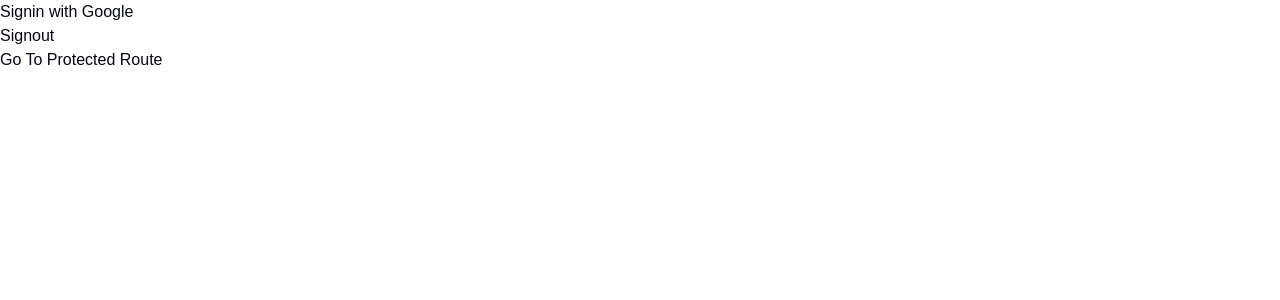
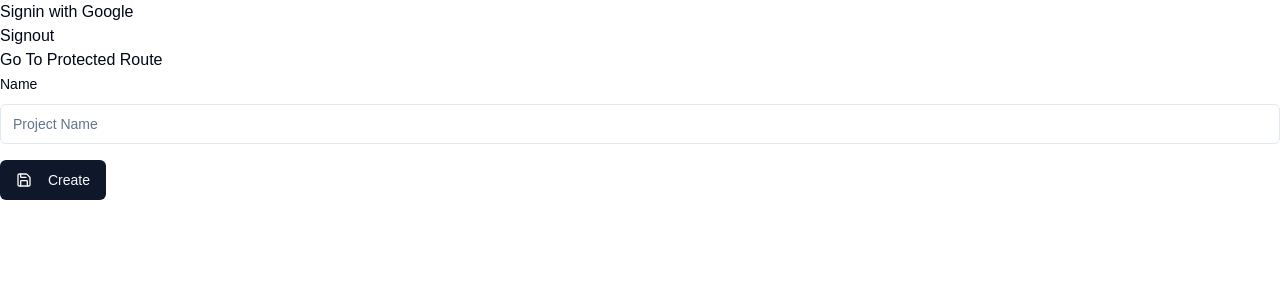
Before and after one commit to fath-nasrudin/next-taskman, a Next.js app: page / in a window 1280 px wide. Shown: the top 300 px of the page. Built offline with nearby package versions, Linux system fonts and the light colour scheme; no server answers.

Commit message:
Add project form

```diff
--- /dev/null
+++ b/src/app/page.client.tsx
@@ -0,0 +1,16 @@
+'use client';
+
+import { createProjectAction } from '@/actions/project/create.action';
+import { ProjectForm } from '@/components/project-form';
+
+export default function PageClient() {
+  return (
+    <>
+      <ProjectForm
+        onSubmit={async (projectFormValues) => {
+          await createProjectAction(projectFormValues);
+        }}
+      />
+    </>
+  );
+}
--- a/src/app/page.tsx
+++ b/src/app/page.tsx
@@ -1,5 +1,6 @@
 import { auth, signIn, signOut } from '@/lib/auth';
 import Link from 'next/link';
+import PageClient from './page.client';
 
 export default async function Home() {
   const session = await auth();
@@ -24,6 +25,8 @@ export default async function Home() {
         <button type="submit">Signout</button>
       </form>
       <Link href="/protected">Go To Protected Route</Link>
+
+      <PageClient />
     </div>
   );
 }
--- /dev/null
+++ b/src/components/project-form.tsx
@@ -0,0 +1,69 @@
+'use client';
+import { getProject } from '@/lib/api';
+import { projectFormSchema, ProjectFormValues } from '@/lib/schemas';
+import { useForm } from 'react-hook-form';
+import { zodResolver } from '@hookform/resolvers/zod';
+import {
+  Form,
+  FormControl,
+  FormField,
+  FormItem,
+  FormLabel,
+} from '@/components/ui/form';
+import { Input } from './ui/input';
+import { SubmitButton } from './submit-button';
+import { SaveIcon } from 'lucide-react';
+
+export type Props = {
+  project?: NonNullable<Awaited<ReturnType<typeof getProject>>>;
+  onSubmit: (projectFormValues: ProjectFormValues) => Promise<void>;
+};
+
+export function ProjectForm({ project, onSubmit }: Props) {
+  const form = useForm<ProjectFormValues>({
+    resolver: zodResolver(projectFormSchema),
+    defaultValues: project
+      ? {
+          name: project.name,
+          userId: project.userId,
+        }
+      : {
+          name: '',
+          userId: 'cm4ifsyi50000tyteeo1wv8a2',
+        },
+  });
+
+  return (
+    <Form {...form}>
+      <form
+        onSubmit={form.handleSubmit(async (values) => {
+          await onSubmit(values);
+        })}
+      >
+        <FormField
+          control={form.control}
+          name="name"
+          render={({ field }) => (
+            <FormItem>
+              <FormLabel>Name</FormLabel>
+              <FormControl>
+                <Input
+                  className="text-base"
+                  placeholder="Project Name"
+                  {...field}
+                />
+              </FormControl>
+            </FormItem>
+          )}
+        />
+
+        <div className="flex mt-4 gap-2">
+          <SubmitButton loadingContent={project ? 'Saving' : 'Creating'}>
+            <SaveIcon className="w-4 h-4 mr-2" />
+            {project ? 'Save' : 'Create'}
+          </SubmitButton>
+        </div>
+      </form>
+    </Form>
+  );
+}
```
